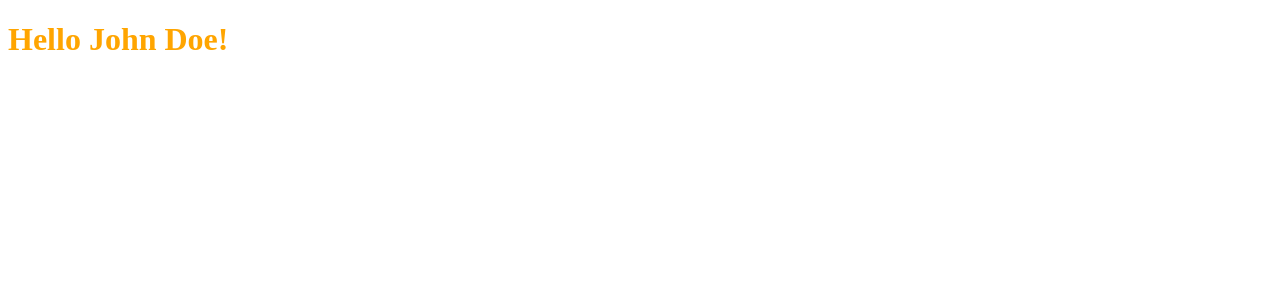
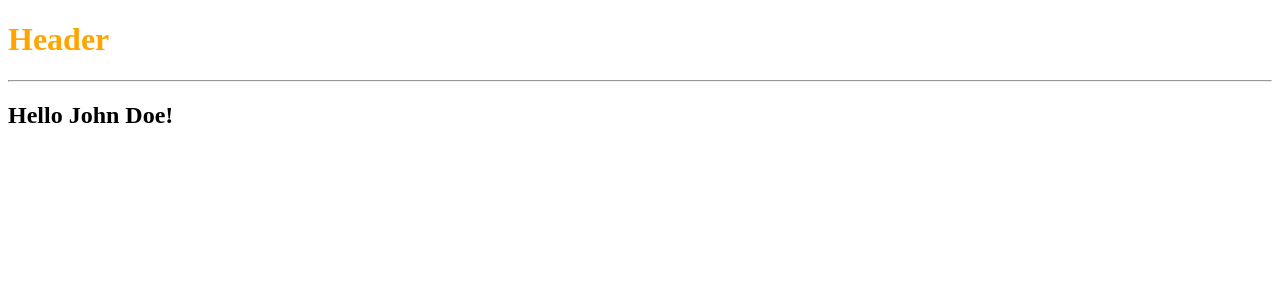
Before and after one commit to mxtng/webpack-react, a React app: page / in a window 1280 px wide. Shown: the top 300 px of the page. Built offline with nearby package versions, Linux system fonts and the light colour scheme; the HTML template or start-up script is replaced by a standard one.

Commit message:
Create header

```diff
--- a/src/App.js
+++ b/src/App.js
@@ -1,10 +1,14 @@
 import React from 'react';
+import Header from './Header';
+
 import './App.css';
 
 const App = () => {
   return (
     <div>
-      <h1>Hello John Doe!</h1>
+      <Header />
+      <hr />
+      <h2>Hello John Doe!</h2>
     </div>
   );
 };
--- /dev/null
+++ b/src/Header.js
@@ -0,0 +1,11 @@
+import React from 'react';
+
+const Header = () => {
+  return (
+    <div>
+      <h1>Header</h1>
+    </div>
+  );
+};
+
+export default Header;
```
